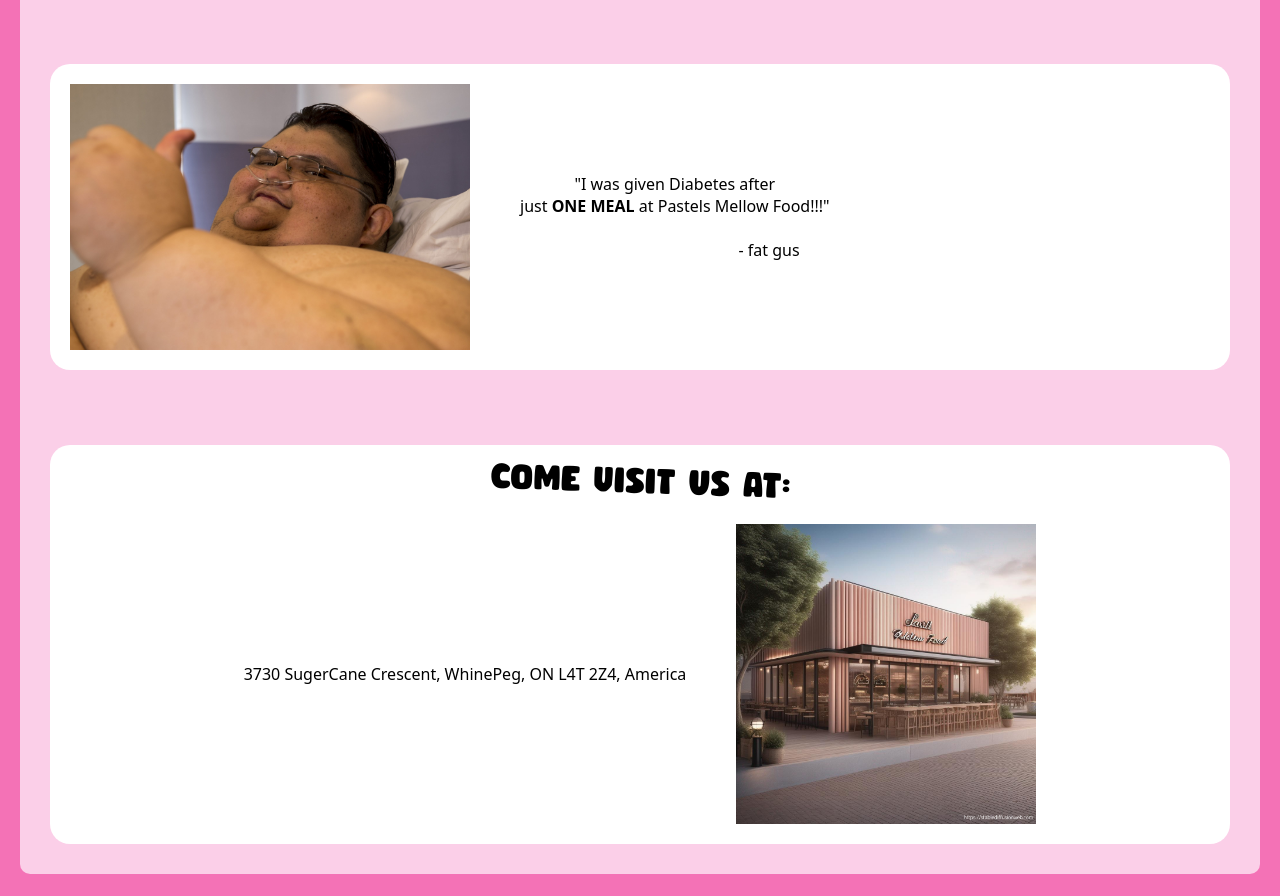
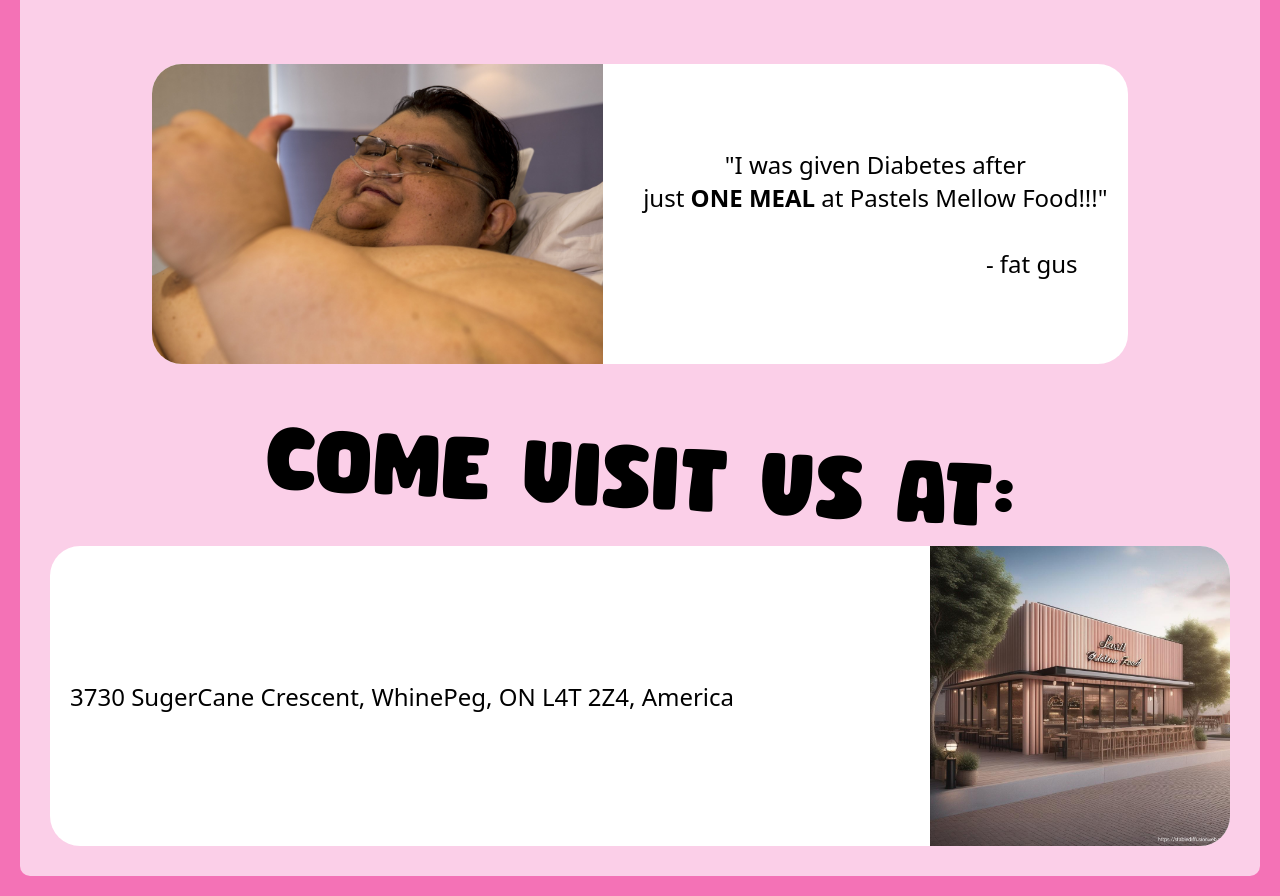
Before and after one commit to DrearyDev/restaurant-page, a website built with webpack: page src/index.html in a window 1280 px wide. Shown: the part 367-1263 px from the top of the page. Built offline with nearby package versions, Linux system fonts and the light colour scheme.

Commit message:
Refactor styling for home tab

```diff
--- a/src/home.js
+++ b/src/home.js
@@ -46,16 +46,20 @@
     return review;
 })();
 
+const createLocationTitle = (() => {
+    //create title for section with location
+    let title = document.createElement('div');
+    title.textContent = `Come Visit Us at:`;
+    title.classList.add('location-title');
+
+    return title;
+})();
+
 const createLocation = (() => {
     //create image of location
     const location = new Image();
     location.src = locationImg;
     location.setAttribute('draggable', false);
-
-    //create title for section with location
-    let title = document.createElement('div');
-    title.textContent = `Come Visit Us at:`;
-    title.classList.add('title');
 
     //create div for text
     let address = document.createElement('p');
@@ -65,7 +69,6 @@
     //combine locationImg and address
     let locationDiv = document.createElement('div');
     locationDiv.classList.add('location');
-    locationDiv.appendChild(title);
     let div = document.createElement('div');
     div.appendChild(address);
     div.appendChild(location);
@@ -77,6 +80,7 @@
 function home() {
     content.appendChild(createHomeHeading);
     content.appendChild(createReview);
+    content.appendChild(createLocationTitle);
     content.appendChild(createLocation);
 
 };
--- a/src/style.css
+++ b/src/style.css
@@ -43,7 +43,6 @@
     flex-direction: column;
     align-items: center;
     justify-content: start;
-    gap: 75px;
 }
 
 /* header directly above content div */
@@ -89,6 +88,8 @@
     display: flex;
     align-items: center;
     justify-content: end;
+
+    margin-bottom: 75px;
 }
 .pastel {
     height: 200px;
@@ -110,26 +111,29 @@
     font-size: 3rem;
 }
 
-/* each section styling */
-.review,
-.location {
-    width: 100%;
-    padding: 20px;
-    border-radius: 20px;
-    background-color: white;
-}
 
 /* review section */
 .review {
+    height: 300px;
     display: flex;
     align-items: center;
+    background-color: #fff;
+    border-radius: 30px;
 
-    gap: 50px;
+    margin-bottom: 75px;
+
+    gap: 20px;
 }
 .reviewer {
-    width: 400px;
+    height: 300px;
+    border-radius: 30px;
+    border-top-right-radius: 0px;
+    border-bottom-right-radius: 0px;
 }
 .review > div {
+    font-size: 1.5rem;
+    padding: 20px;
+    border-radius: 30px;
     font-family: system-ui, -apple-system, BlinkMacSystemFont, 'Segoe UI', Roboto, Oxygen, Ubuntu, Cantarell, 'Open Sans', 'Helvetica Neue', sans-serif;
     text-align: center;
 }
@@ -148,33 +152,43 @@
 }
 
 /* location section */
+.location-title {
+    font-size: 5rem;
+    rotate: 3deg;
+    margin-bottom: 25px;
+}
+
 .location {
-    display: flex;
-    flex-direction: column;
-    align-items: center;
-
-    gap: 25px;
-}
-.location .title {
-    font-size: 2rem;
-    rotate: 2deg;
+    width: 100%;
+    background-color: #fff;
+    border-radius: 30px;
 }
 .location div {
     display: flex;
     align-items: center;
     justify-content: space-between;
 
-    gap: 50px;
+    gap: 20px;
 }
 .location .address {
     font-family: system-ui, -apple-system, BlinkMacSystemFont, 'Segoe UI', Roboto, Oxygen, Ubuntu, Cantarell, 'Open Sans', 'Helvetica Neue', sans-serif;
     text-align: center;
+    padding: 20px;
+    font-size: 1.5rem;
 }
 .location img {
-    width: 300px;
+    height: 300px;
+    border-radius: 30px;
+    border-top-left-radius: 0px;
+    border-bottom-left-radius: 0px;
 }
 
 /* contact section */
+.title,
+.contact-list {
+    margin-bottom: 75px;
+}
+
 .title {
     font-size: 5rem;
 }
```
Also changed, not shown: dist/bundle.js, 1 other file.
